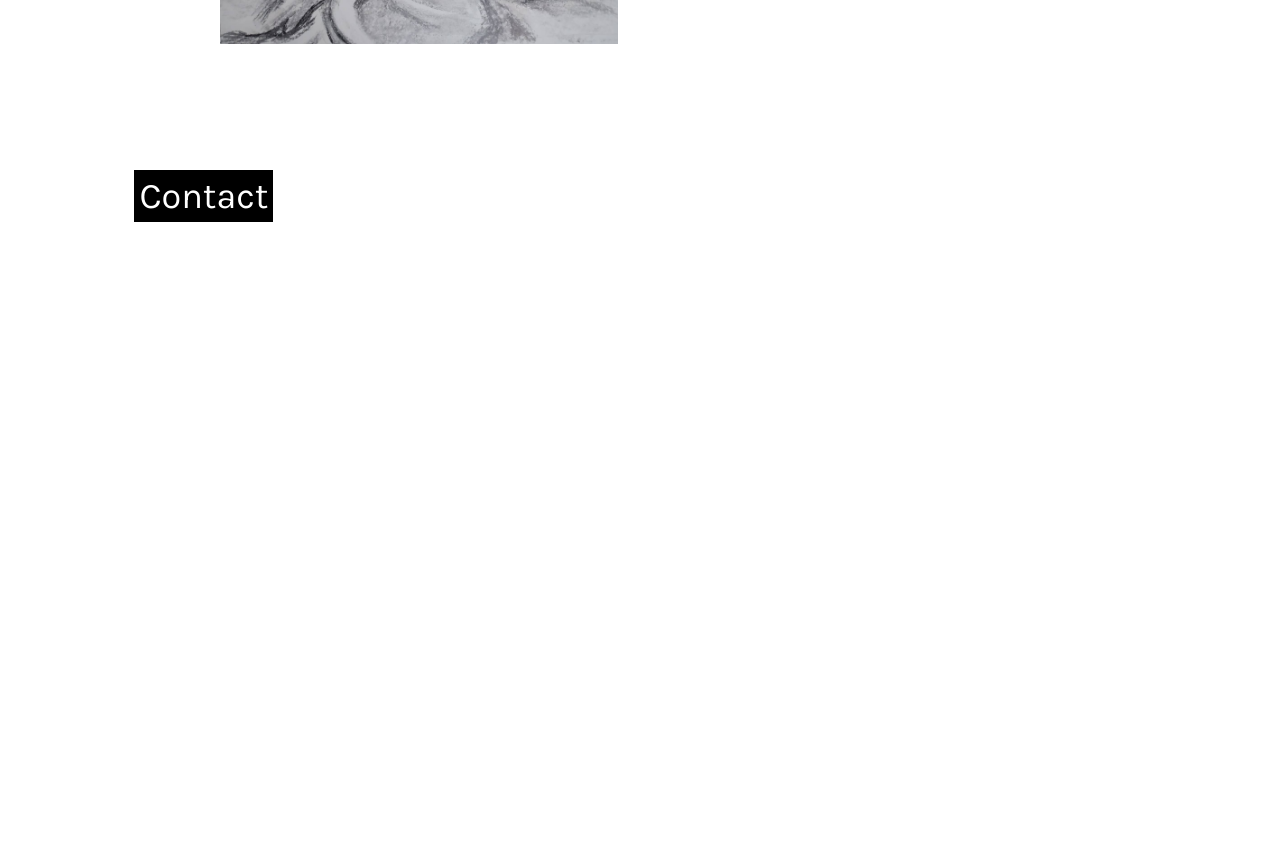
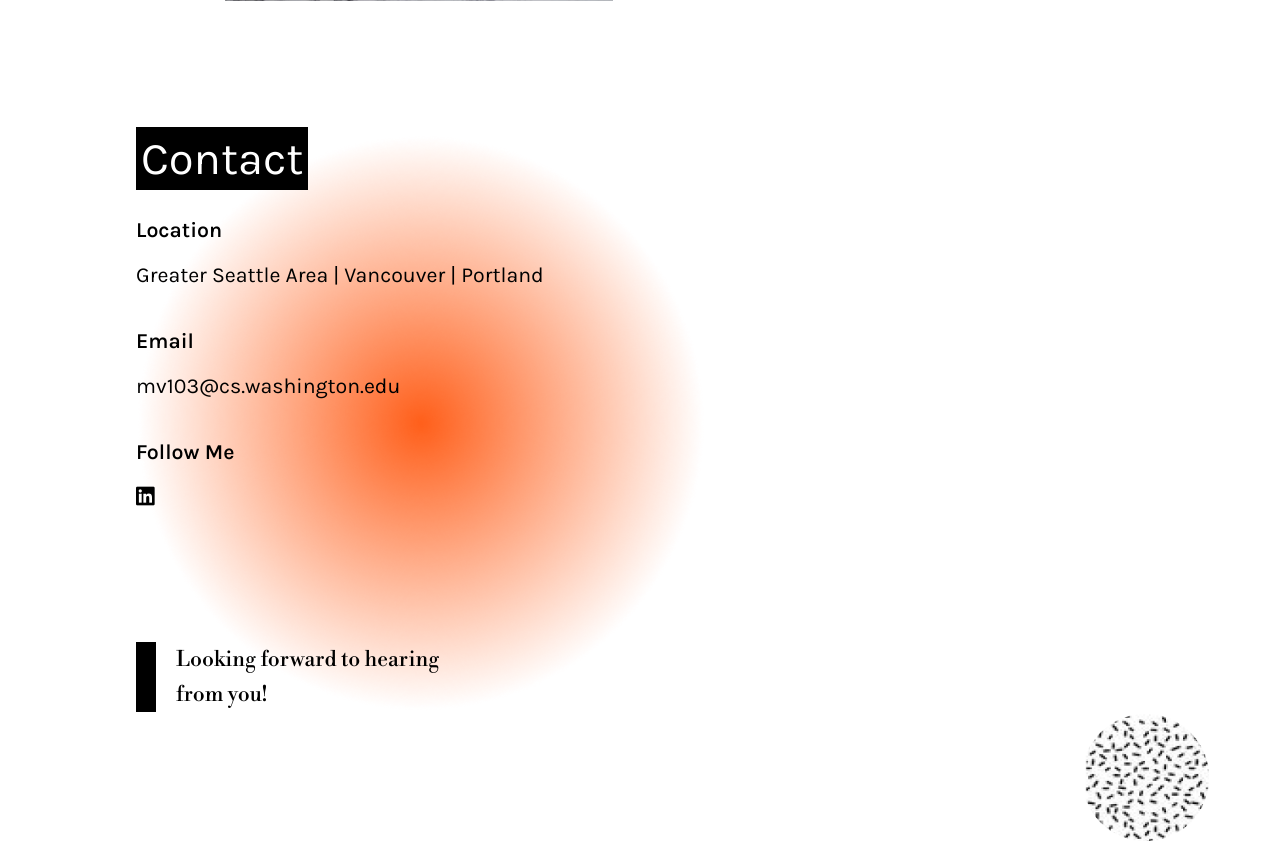
Before and after one commit to mv103/personal, a PHP site: page / in a window 1280 px wide. Shown: the part 5552-6418 px from the top of the page. Before the commit the page ends 5774 px from the top, so only its background shows below. Run offline with PHP 8.4, Linux system fonts and the light colour scheme; some libraries are stand-ins or nearby versions.

Commit message:
contact section done, back to top images placed

```diff
--- a/index.html
+++ b/index.html
@@ -5,7 +5,7 @@
     <meta charset='utf-8'>
     <title>Michelle Vu</title>
     <link href='style.css' rel='stylesheet'>
-    <link href="https://fonts.googleapis.com/css2?family=Karla:wght@400;800&family=Libre+Bodoni&display=swap" rel="stylesheet">
+    <link href="https://fonts.googleapis.com/css2?family=Karla:wght@400;600;800&family=Libre+Bodoni&display=swap" rel="stylesheet">
     <meta name="viewport" content="width=device-width, initial-scale=1.0">
     <meta http-equiv="X-UA-Compatible" content="ie=edge">
     <script src="https://kit.fontawesome.com/b2db3de8d7.js" crossorigin="anonymous"></script>
@@ -14,7 +14,7 @@
   <body>
     <section id="home">
       <div class="logo">
-        <img src="img/dragonfruit.png" alt="decorative circle">
+        <a href="#about-me"><img src="img/dragonfruit.png" alt="decorative circle"></a>
       </div>
       <nav class="nav-bar">
         <a href="#about-me">About Me</a>
@@ -50,6 +50,9 @@
       <div id="resume-text">
         <h1>Resume</h1>
         <p><a href="img/Michelle_Vu.pdf">Download full resume PDF</a></p>
+      </div>
+      <div class="btm-circle">
+        <a href="#about-me"><img src="img/dragonfruit.png" alt="decorative circle"></a>
       </div>
     </section>
     <section class="spacer"></section>
@@ -202,6 +205,16 @@
     <section id="contact">
       <div id="contact-text">
         <h1>Contact</h1>
+        <div id="contact-info">
+          <p><span>Location</span><br>Greater Seattle Area | Vancouver | Portland</p>
+          <p><span>Email</span><br>mv103@cs.washington.edu</p>
+          <p><span>Follow Me</span><br><a href="https://www.linkedin.com/in/michelle-vu-04a132228/" title="LinkedIn"><i class="fa-brands fa-linkedin"></i></a></p>
+        </div>
+        <p id="salutation">Looking forward to hearing<br>from you!</p>
+      </div>
+      <img src="img/radialblur.png" alt="decorative circles" class="radial-blur">
+      <div  class="btm-circle">
+        <a href="#about-me"><img src="img/dragonfruit.png" alt="decorative circle"></a>
       </div>
     </section>
 
--- a/style.css
+++ b/style.css
@@ -1,4 +1,8 @@
 /* CSS for my personal website and portfolio! */
+
+* {
+  box-sizing: border-box;
+}
 
 #home {
   font-family: 'Karla', sans-serif;
@@ -26,6 +30,7 @@
   line-height: 35px;
   border-left: 20px solid black;
   padding-left: 20px;
+
 }
 
 .nav-bar {
@@ -67,7 +72,7 @@
   display: block;
   margin-left: auto;
   margin-right: auto;
-  width: fit-content;
+  max-width: fit-content;
 }
 
 #pfp img {
@@ -77,12 +82,11 @@
 #about {
   position: relative;
   text-align: left;
-  margin-left: auto;
-  margin-right: auto;
+  margin: auto;
   padding: 20px;
-  width: 300px;
+  max-width: 350px;
 
-  height:130px;
+  max-height: 150px;
   border:5px solid black;
   z-index:1;
 }
@@ -93,7 +97,7 @@
   left:10%;
   content:"";
   display:block;
-  height:10px;
+  height:20px;
   width:80%;
   background:white;
 }
@@ -104,7 +108,7 @@
   left:10%;
   content:"";
   display:block;
-  height:10px;
+  height:20px;
   width:80%;
   background:white;
 }
@@ -115,7 +119,7 @@
 #about p {
   font-family: 'Karla', sans-serif;
   font-size: 16pt;
-  line-height: 15px;
+  line-height: 7px;
 }
 
 .spacer{
@@ -125,7 +129,7 @@
 #resume-text h1, #projects-text h1, #contact-text h1 {
   display: inline;
   font-family: 'Karla', sans-serif;
-  font-size: 27pt;
+  font-size: 34pt;
   font-weight: 500;
   color: white;
   background-color: black;
@@ -306,8 +310,14 @@
 }
 
 .text h1, .text h2, .text p {
+  font-family: 'Karla', sans-serif;
+  font-weight: 400;
   font-size: 14pt;
   padding-top: 10px;
+}
+
+.text h1 {
+  font-weight: 600;
 }
 
 .gal-container {
@@ -331,3 +341,50 @@
   width: 70%;
   margin: auto;
 }
+
+#contact-text {
+  position: absolute;
+}
+
+#contact-info {
+  font-family: 'Karla', sans-serif;
+  font-size: 16pt;
+  line-height: 45px;
+  width: 100%;
+}
+
+
+#contact-info span {
+  font-weight: 600;
+}
+
+#contact-info a {
+  color: black;
+}
+
+#contact-info a:visited {
+  color: black;
+}
+
+#salutation {
+  font-family: 'Libre Bodoni', serif;
+  font-size: 16pt;
+  line-height: 35px;
+  border-left: 20px solid black;
+  padding-left: 20px;
+  margin-top: 30%;
+}
+
+.radial-blur {
+  display: block;
+  padding-left: 10%;
+  z-index: -1;
+}
+
+.btm-circle img {
+  z-index: -1;
+  float: right;
+  max-width: 15%;
+  padding-right: 5%;
+  padding-bottom: 2%;
+}
```
Also changed, not shown: img/pfp.png (deleted), 3 other files.
